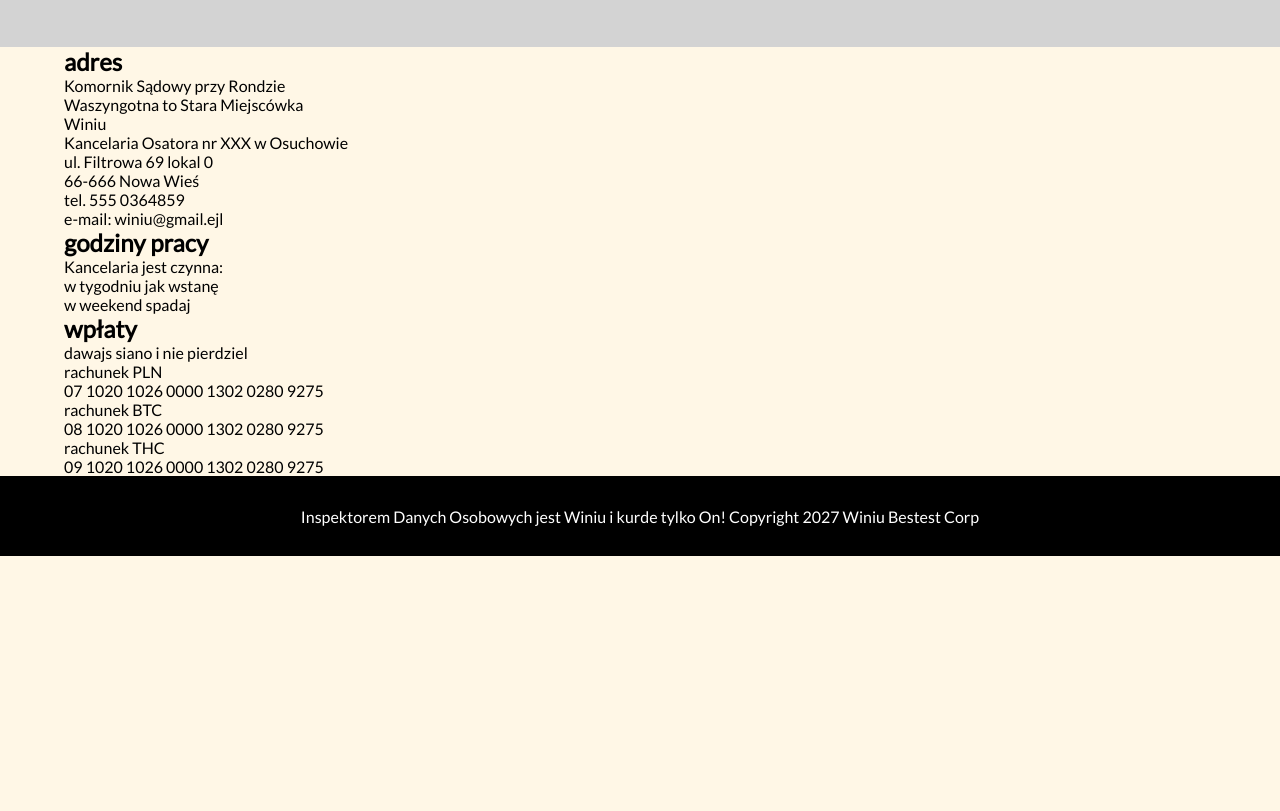
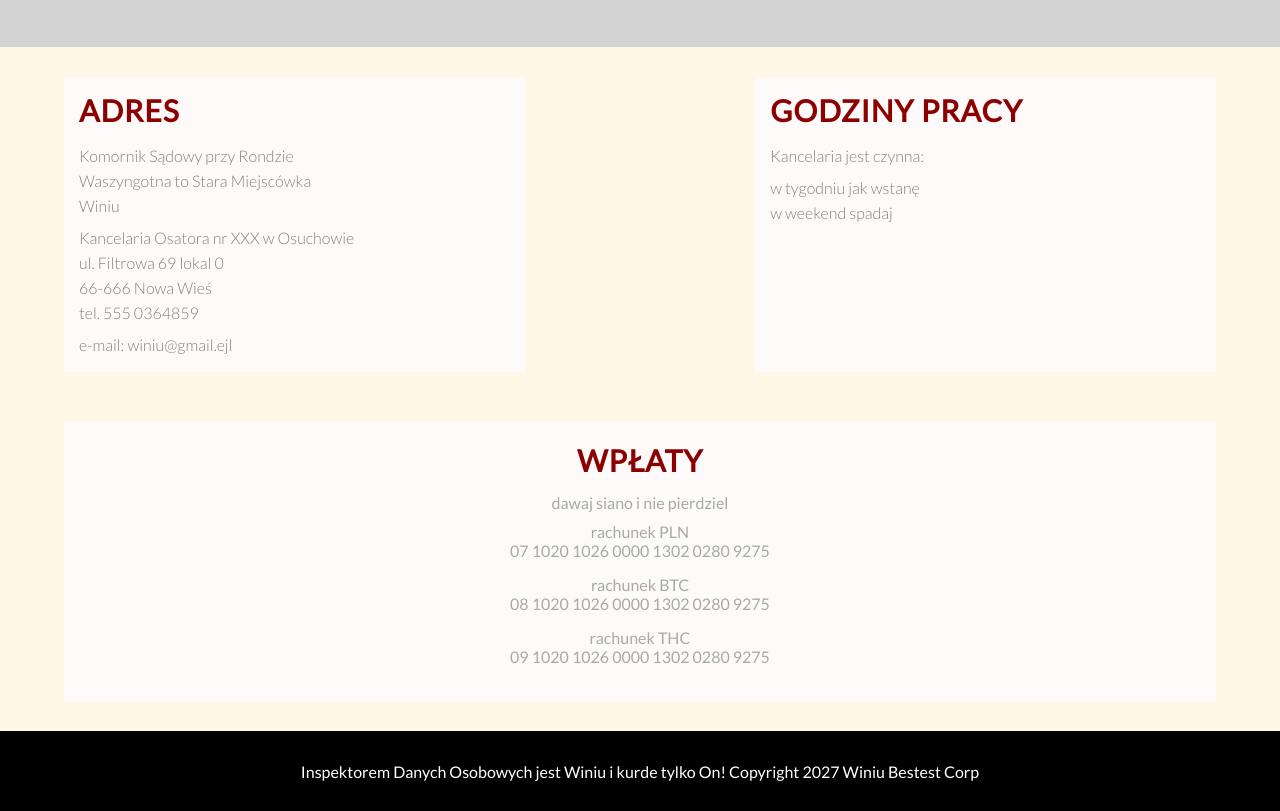
Before and after one commit to Pietrzi/strona-winiu, a website: page index.html in a window 1280 px wide. Shown: the part 3237-4048 px from the top of the page. Before the commit the page ends 3793 px from the top, so only its background shows below. Drawn offline with Linux system fonts and the light colour scheme.

Commit message:
desktop sketch ready

```diff
--- a/index.html
+++ b/index.html
@@ -102,26 +102,28 @@
     </section>
     <section class="contact">
         <div class="centering-div">
+            <div class="contact1-section">
                 <div class="adress-container">
                     <h2>adres</h2>
                     <p>Komornik Sądowy przy Rondzie</p>
                     <p>Waszyngotna to Stara Miejscówka</p>
-                <p>Winiu</p>
+                    <p style="padding-bottom: 10px;">Winiu</p>
                     <p>Kancelaria Osatora nr XXX w Osuchowie</p>
                     <p>ul. Filtrowa 69 lokal 0</p>
                     <p>66-666 Nowa Wieś</p>
-                <p>tel. 555 0364859</p>
+                    <p style="padding-bottom: 10px;">tel. 555 0364859</p>
                     <p>e-mail: winiu@gmail.ejl</p>
                 </div>
                 <div class="hours-container">
                     <h2>godziny pracy</h2>
-                <p>Kancelaria jest czynna:</p>
+                    <p style="padding-bottom: 10px;">Kancelaria jest czynna:</p>
                     <p>w tygodniu jak wstanę</p>
                     <p> w weekend spadaj</p>
                 </div>
+            </div>
             <div class="deposit-container">
                 <h2>wpłaty</h2>
-                <p class="payments-title">dawajs siano i nie pierdziel</p>
+                <p class="payments-title">dawaj siano i nie pierdziel</p>
                 <div class="payment-conatainer">
                     <p class="currency-info">rachunek PLN</p>
                     <p class="account-nr">07 1020 1026 0000 1302 0280 9275</p>
--- a/style.css
+++ b/style.css
@@ -391,6 +391,92 @@ nav {
 .contact {
     position: relative;
     top: 80px;
+    width: 100vw;
+    padding: 30px 0;
+}
+
+.contact1-section {
+    display: flex;
+    justify-content: space-between;
+    margin-bottom: 50px;
+}
+
+.adress-container {
+    width: 40%;
+    padding: 15px;
+    background-color: snow;
+}
+
+.adress-container h2 {
+    color: darkred;
+    font-size: 30px;
+    text-transform: uppercase;
+    letter-spacing: 1px;
+    padding-bottom: 15px;
+}
+
+.adress-container p {
+    color: gray;
+    font-size: 16px;
+    font-weight: 300;
+    padding: 3px 0;
+}
+
+.hours-container {
+    width: 40%;
+    padding: 15px;
+    background-color: snow;
+}
+
+.hours-container h2 {
+    color: darkred;
+    font-size: 30px;
+    text-transform: uppercase;
+    letter-spacing: 1px;
+    padding-bottom: 15px;
+}
+
+.hours-container p {
+    color: gray;
+    font-size: 16px;
+    font-weight: 300;
+    padding: 3px 0;
+}
+
+.deposit-container {
+    width: 100%;
+    padding: 20px;
+    background-color: snow;
+    color: darkgrey;
+    display: flex;
+    align-items: center;
+    flex-direction: column;
+}
+
+.deposit-container h2 {
+    color: darkred;
+    font-size: 30px;
+    text-transform: uppercase;
+    letter-spacing: 1px;
+    margin-bottom: 15px;
+}
+
+.payments-title {
+    margin-bottom: 10px;
+}
+
+.payments-container {
+    display: flex;
+    flex-direction: column;
+    align-items: center;
+}
+
+.currency-info {
+    text-align: center;
+}
+
+.account-nr {
+    margin-bottom: 15px;
 }
 
 footer {
```
Lines whose indentation alone changed are shown as unchanged.
